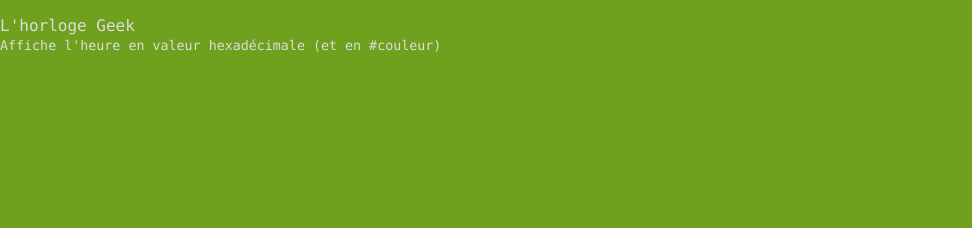
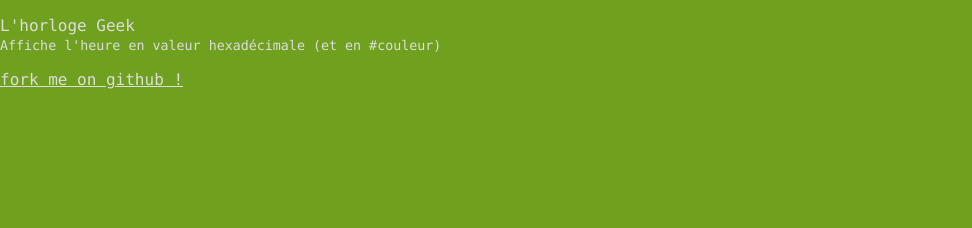
Before and after one commit to Sledge/Horloge-Geek, a plain HTML site: page index.html in a window 1280 px wide. Shown: the top 228 px of the page, without its empty margins (0-972 px from the left). Drawn offline with nearby package versions, Linux system fonts and the light colour scheme.

Commit message:
added link to github

```diff
--- a/index.html
+++ b/index.html
@@ -10,6 +10,7 @@
 
 <body>
   <p>L'horloge Geek<br /><small>Affiche l'heure en valeur hexadécimale (et en #couleur)</small></p>
+  <p><a href="https://github.com/Sledge/Horloge-Geek">fork me on github !</a></p>
   <div id="clock"></div>
 </body>
 
--- a/style.css
+++ b/style.css
@@ -4,7 +4,9 @@ body {
     color: #DDD;
 }
 
-
+a {
+    color: #DDD;
+}
 
 #clock {
     position: fixed;
```
